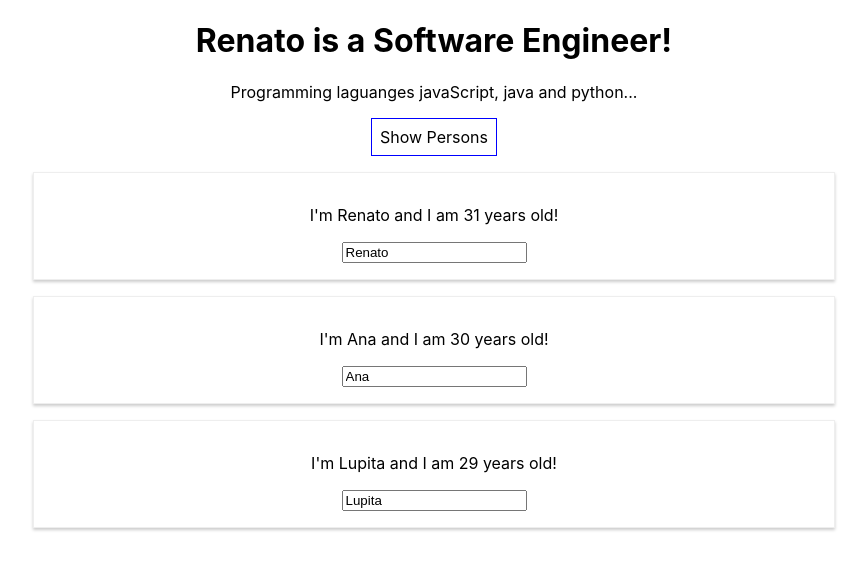
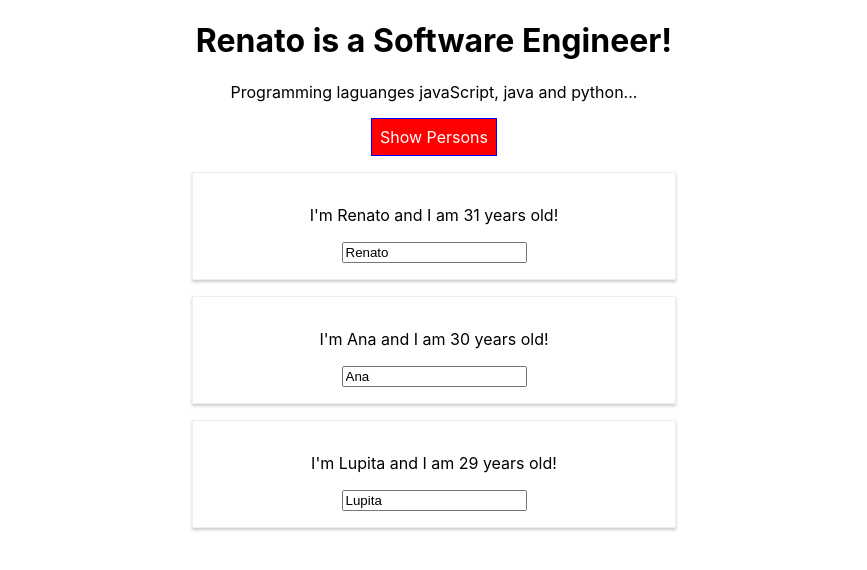
Before and after one commit to renato-viana/react-project01, a React (Create React App) app: page / in a window 1280 px wide. Both pictures are taken after a click on the button "Show Persons". Shown: the top 570 px of the page, without its empty margins (206-1073 px from the left). Built offline with nearby package versions, Linux system fonts and the light colour scheme.

Commit message:
Styling React Components & Elements - Radium

```diff
--- a/package.json
+++ b/package.json
@@ -6,9 +6,11 @@
     "@testing-library/jest-dom": "^4.2.4",
     "@testing-library/react": "^9.3.2",
     "@testing-library/user-event": "^7.1.2",
+    "radium": "^0.26.0",
     "react": "^16.13.1",
     "react-dom": "^16.13.1",
-    "react-scripts": "3.4.1"
+    "react-scripts": "3.4.1",
+    "styled-components": "^5.1.1"
   },
   "scripts": {
     "start": "react-scripts start",
--- a/src/App.css
+++ b/src/App.css
@@ -2,37 +2,14 @@
   text-align: center;
 }
 
-.App-logo {
-  height: 40vmin;
-  pointer-events: none;
+.red {
+  color: red;
 }
 
-@media (prefers-reduced-motion: no-preference) {
-  .App-logo {
-    animation: App-logo-spin infinite 20s linear;
-  }
+.bold {
+  font-weight: bold;
 }
 
-.App-header {
-  background-color: #282c34;
-  min-height: 100vh;
-  display: flex;
-  flex-direction: column;
-  align-items: center;
-  justify-content: center;
-  font-size: calc(10px + 2vmin);
-  color: white;
+.button:hover {
+
 }
-
-.App-link {
-  color: #61dafb;
-}
-
-@keyframes App-logo-spin {
-  from {
-    transform: rotate(0deg);
-  }
-  to {
-    transform: rotate(360deg);
-  }
-}
--- a/src/App.js
+++ b/src/App.js
@@ -1,5 +1,6 @@
 import React, { Component } from 'react';
 import './App.css';
+import Radium, { StyleRoot } from 'radium';
 import Person from './Person/Person';
 
 class App extends Component {
@@ -57,11 +58,16 @@
 
   render() {
     const style = {
-      backgroundColor: 'white',
+      backgroundColor: 'green',
+      color: 'white',
       font: 'inherit',
       border: '1px solid blue',
       padding: '8px',
       cursor: 'pointer',
+      ':hover': {
+        backgroundColor: 'lightgreen',
+        color: 'black',
+      },
     };
 
     let persons = null;
@@ -82,60 +88,37 @@
           })}
         </div>
       );
+
+      style.backgroundColor = 'red';
+      style[':hover'] = {
+        backgroundColor: 'salmon',
+        color: 'black',
+      };
+    }
+
+    const classes = [];
+    if (this.state.persons.length <= 2) {
+      classes.push('red');
+    }
+    if (this.state.persons.length <= 1) {
+      classes.push('bold');
     }
 
     return (
+      <StyleRoot>
         <div className="App">
           <h1>Renato is a Software Engineer!</h1>
-        <p>Programming laguanges javaScript, java and python...</p>
+          <p className={classes.join(' ')}>
+            Programming laguanges javaScript, java and python...
+          </p>
           <button style={style} onClick={this.togglePersonHandler}>
             Show Persons
           </button>
           {persons}
         </div>
+      </StyleRoot>
     );
   }
 }
 
-export default App;
-
-// const App = (props) => {
-//   const [persons, setPersons] = useState({
-//     persons: [
-//       {
-//         name: 'Renato',
-//         age: 31,
-//       },
-//       {
-//         name: 'Ana',
-//         age: 30,
-//       },
-//       {
-//         name: 'Lupita',
-//         age: 29,
-//       },
-//     ],
-//   });
-
-//   const [other, setOther] = useState('some other value');
-
-//   console.log(persons, other);
-
-//   const switchNameHandler = (newName) => {
-//     setPersons({
-//       persons: [
-//         {
-//           name: newName,
-//           age: 31,
-//         },
-//         {
-//           name: 'Ana',
-//           age: 30,
-//         },
-//         {
-//           name: 'Julia',
-//           age: 25,
-//         },
-//       ],
-//     });
-//   };
+export default Radium(App);
--- a/src/Person/Person.css
+++ b/src/Person/Person.css
@@ -6,3 +6,9 @@
   padding: 16px;
   text-align: center;
 }
+
+/* @media (min-width: 500px) {
+  .Person {
+    width: 450px;
+  }
+} */
--- a/src/Person/Person.js
+++ b/src/Person/Person.js
@@ -1,16 +1,23 @@
 import React from 'react';
-
-import './Person.css'
+import Radium from 'radium';
+import './Person.css';
 
 // Stateless (presentational component 'dumb')
 const person = ({ name, age, children, click, changed }) => {
+  const style = {
+    '@media (min-width: 500px)': {
+      width: '450px',
+    },
+  };
   return (
-    <div className='Person'>
-      <p onClick={click} >I'm {name} and I am {age} years old!</p>
+    <div className="Person" style={style}>
+      <p onClick={click}>
+        I'm {name} and I am {age} years old!
+      </p>
       <p>{children}</p>
-      <input type='text' onChange={changed} value={name} />
+      <input type="text" onChange={changed} value={name} />
     </div>
   );
 };
 
-export default person;
+export default Radium(person);
```
Also changed, not shown: 1 other file (tests, documents, lock files or other folders). Lines whose indentation alone changed are shown as unchanged.
